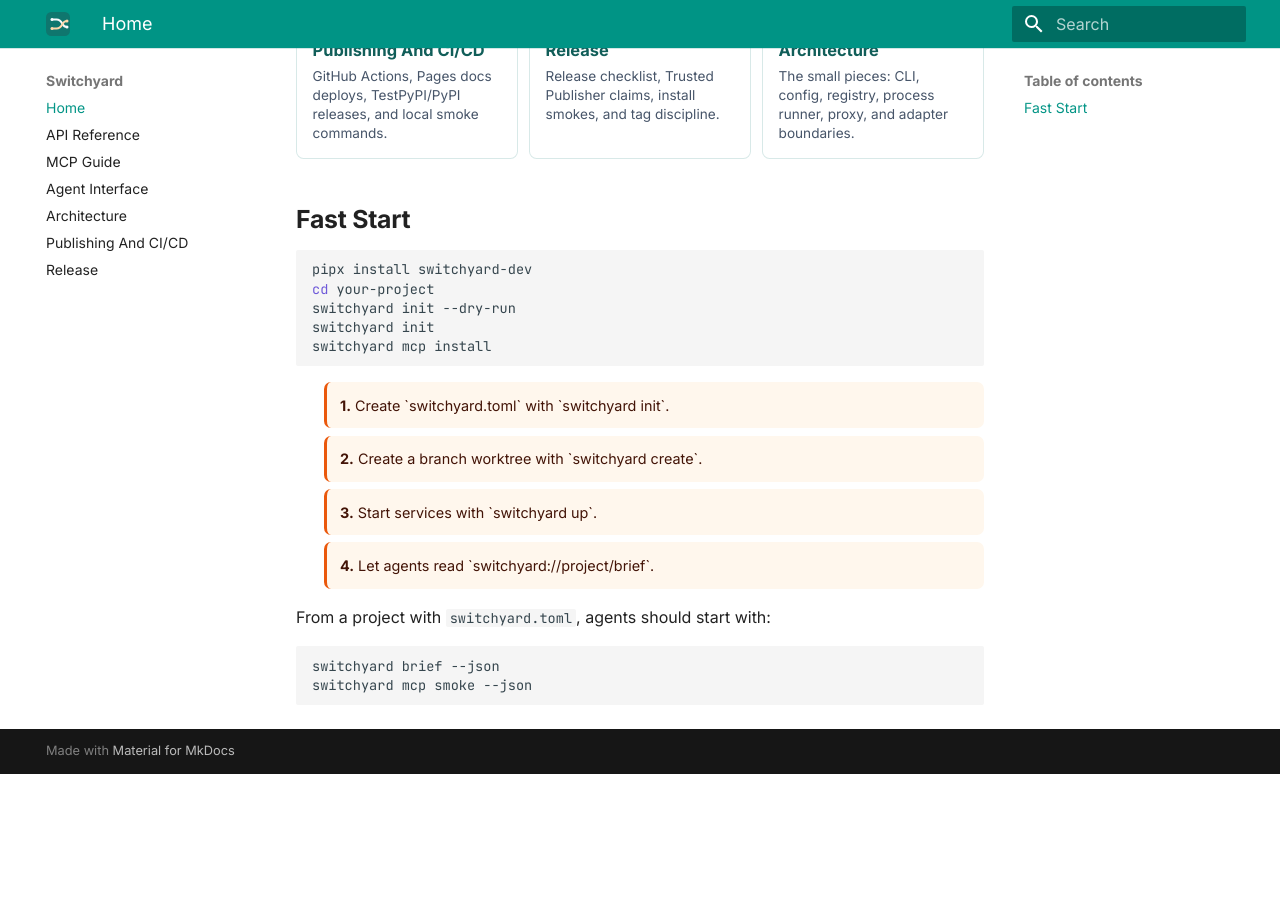
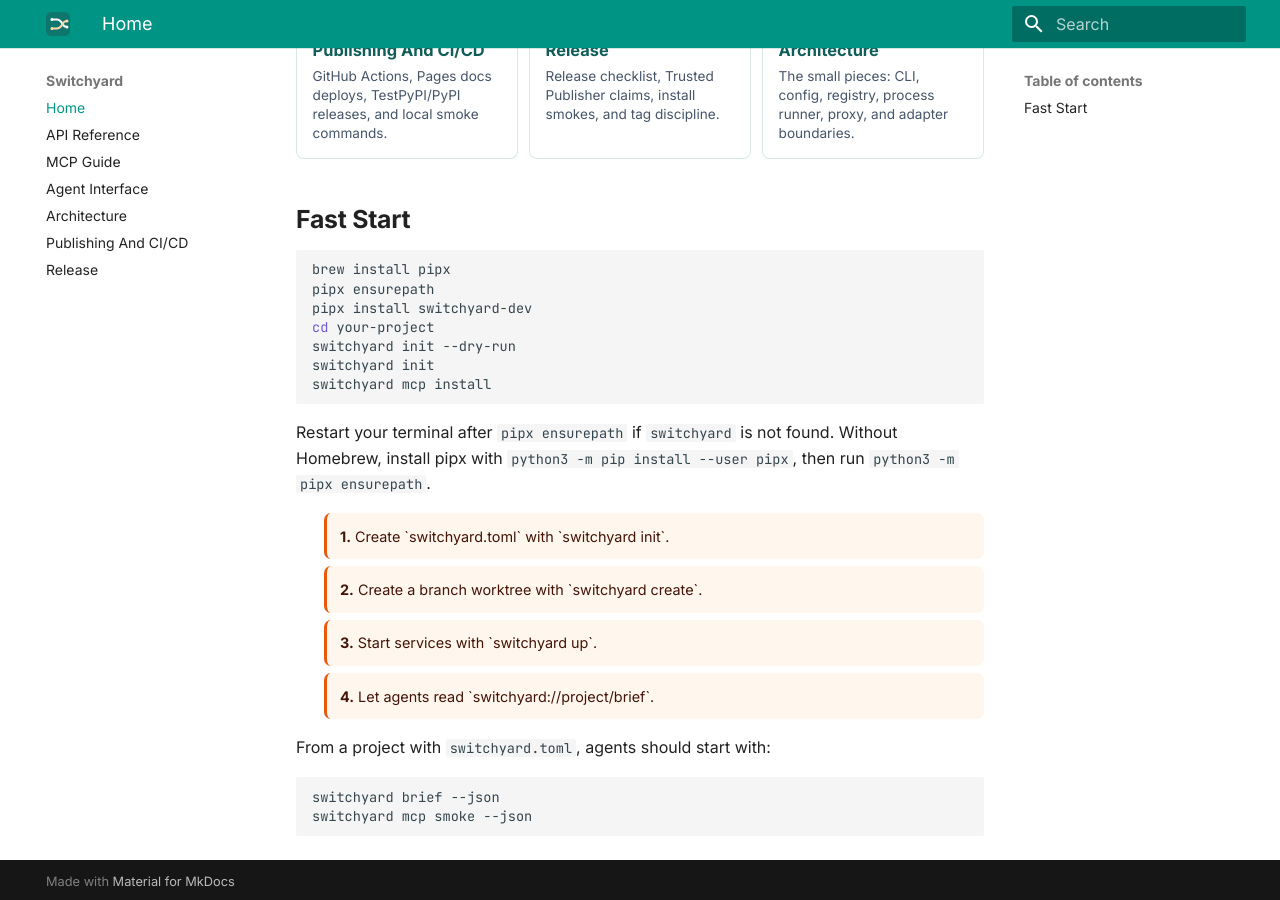
Before and after one commit to hwennnn/switchyard, an MkDocs documentation site: the page built from docs/index.md, in a window 1280 px wide and 900 px high, scrolled down 511 px. Built offline with MkDocs 1.6.1 and Material for MkDocs 9.7.7, drawn with Linux system fonts in a browser that asks for light colours; before the commit the page ends 1285 px from its top, so only the background shows below that.

Commit message:
Recommend pipx install path

````diff
--- a/docs/index.md
+++ b/docs/index.md
@@ -43,12 +43,18 @@
 ## Fast Start
 
 ```sh
+brew install pipx
+pipx ensurepath
 pipx install switchyard-dev
 cd your-project
 switchyard init --dry-run
 switchyard init
 switchyard mcp install
 ```
+
+Restart your terminal after `pipx ensurepath` if `switchyard` is not found.
+Without Homebrew, install pipx with `python3 -m pip install --user pipx`, then
+run `python3 -m pipx ensurepath`.
 
 <ul class="quick-path" markdown>
 <li><strong>1.</strong> Create `switchyard.toml` with `switchyard init`.</li>
````
Also changed, not shown: README.md (+43 -2 lines), docs/API.md (+1 -1 lines).
